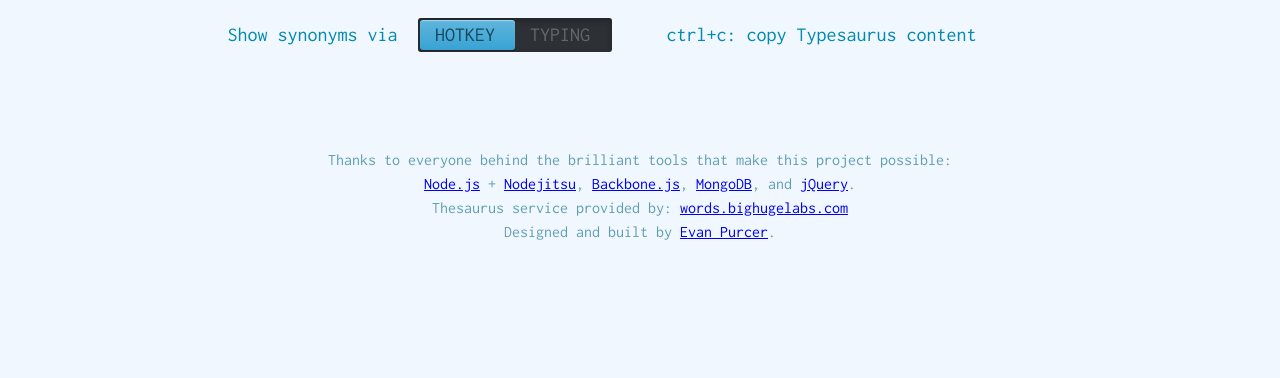
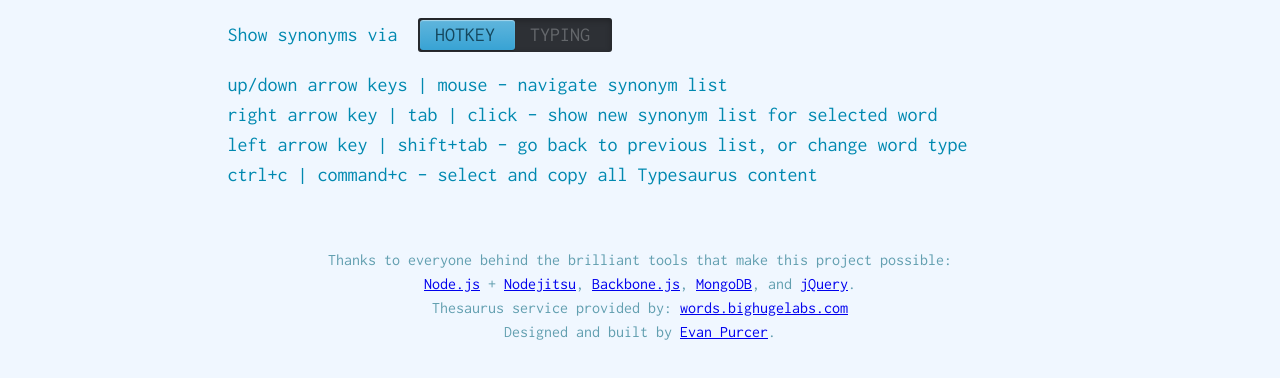
Before and after one commit to evnp/Typesaurus, a website: page app/index.html in a window 1280 px wide. Shown: the part 348-726 px from the top of the page. Drawn offline with Linux system fonts and the light colour scheme.

Commit message:
Add basic instructions

```diff
--- a/app/css/style.css
+++ b/app/css/style.css
@@ -186,19 +186,24 @@ input {
     left: 0;
 }
 
-#copy-text {
-    float: right;
-    margin-top: 72px;
-    margin-right: 76px;
+/* Instructions */
+
+#instructions {
+    position: absolute;
+    top: 112px;
+    left: 0px;
 }
 
+#instructions p {
+    margin: 10px 0;
+}
 
 /* Credits */
 
 #credits {
     text-align: center;
     line-height: 24px;
-    margin-top: 100px;
+    margin-top: 200px;
     font-size: 16px;
     color: #629FB0;
 }
--- a/app/templates/controls.html
+++ b/app/templates/controls.html
@@ -31,4 +31,9 @@
 
     <span class="switch-button"></span>
 </fieldset>
-<span id="copy-text">ctrl+c: copy Typesaurus content</span>
+<div id="instructions">
+    <p>up/down arrow keys | mouse - navigate synonym list</p>
+    <p>right arrow key | tab | click - show new synonym list for selected word</p>
+    <p>left arrow key | shift+tab - go back to previous list, or change word type</p>
+    <p>ctrl+c | command+c - select and copy all Typesaurus content</p>
+</div>
```
